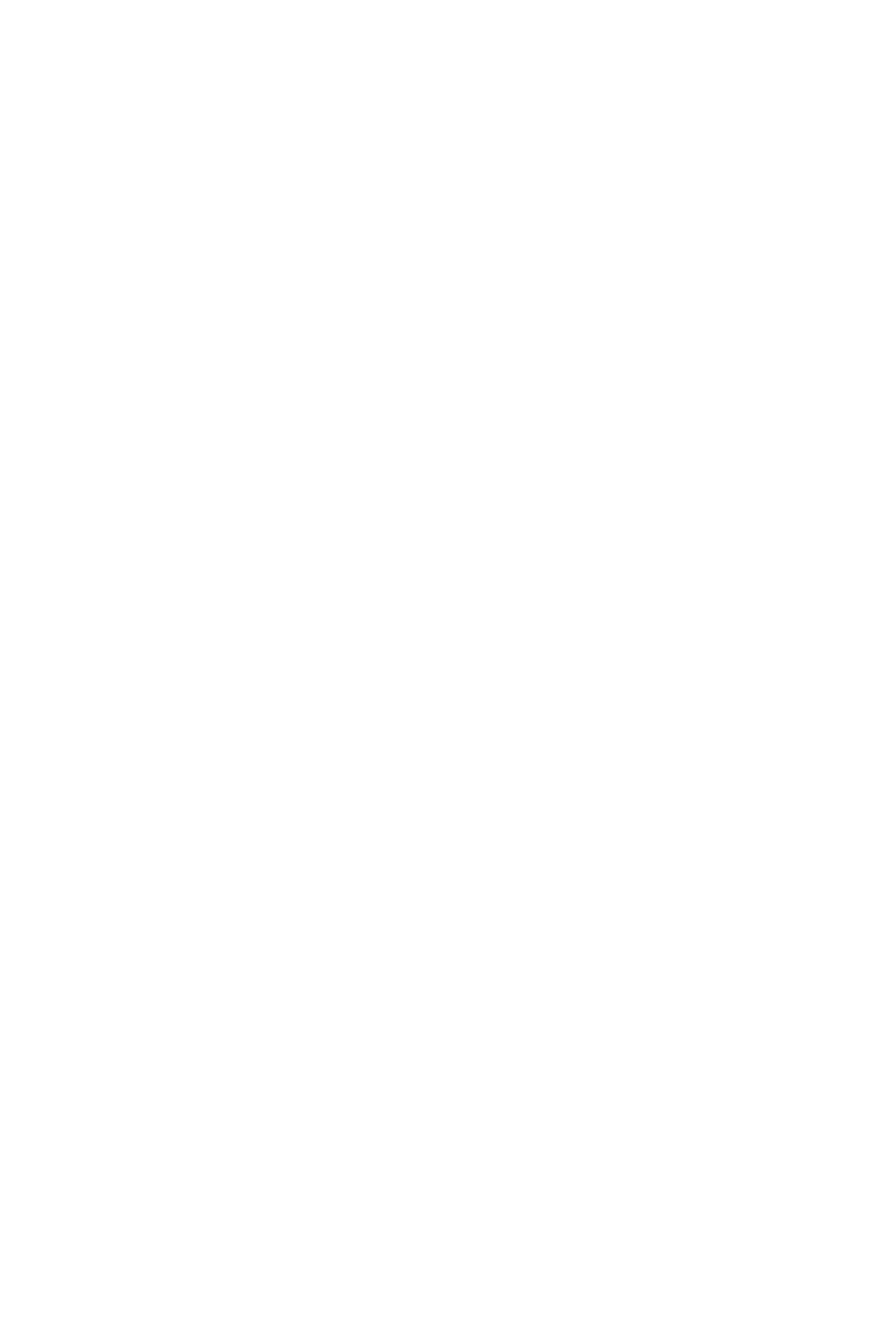
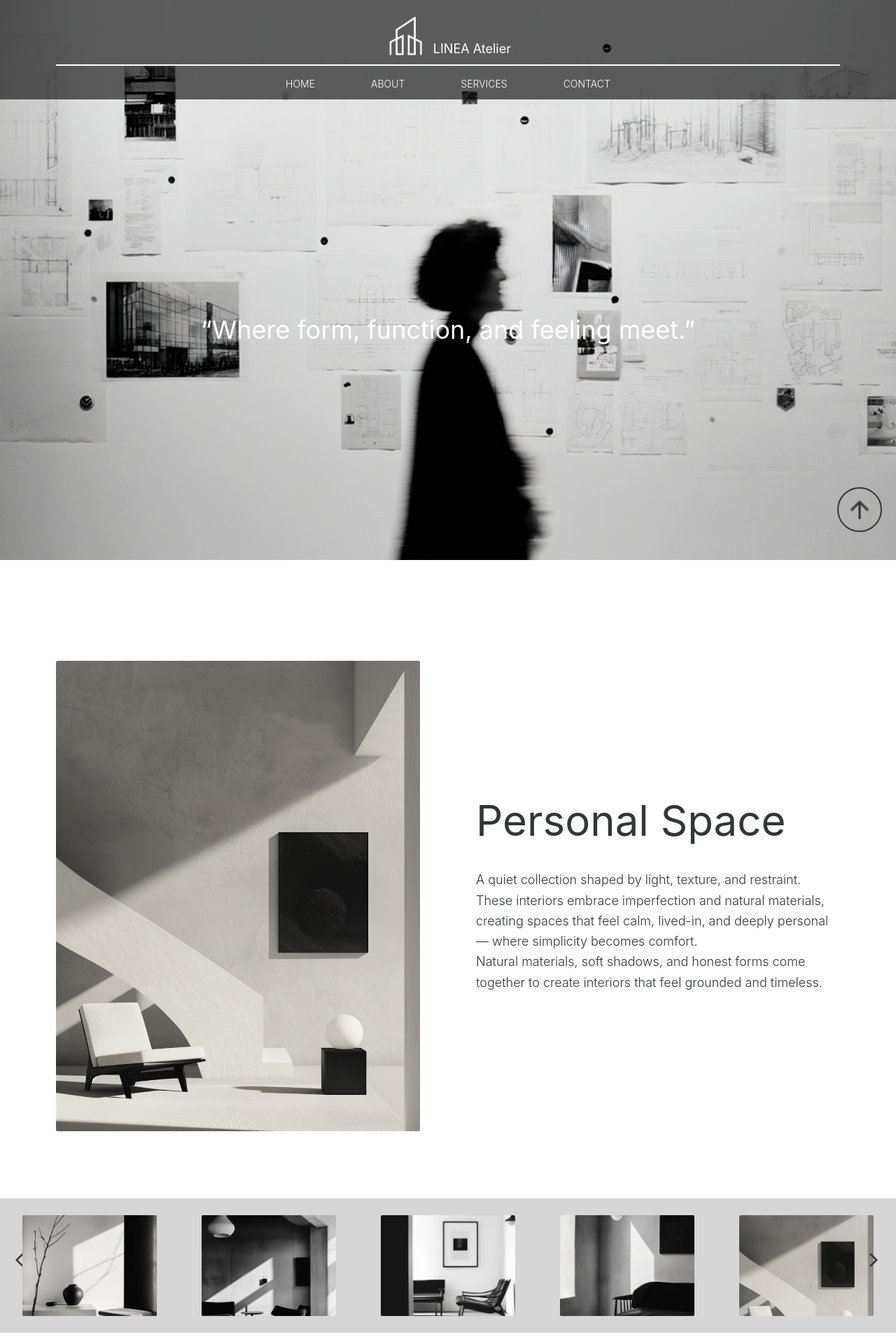
Before and after one commit to V-le319/Architecture-Web, a React (Create React App) app: page /Architecture-Web/services in a window 1280 px wide. Shown: the top 1920 px of the page at 70% size. Before the commit the page ends 800 px from the top, so only its background shows below. Built offline with nearby package versions, Linux system fonts and the light colour scheme.

Commit message:
Fix image paths for local and GitHub Pages deployment

```diff
--- a/src/App.js
+++ b/src/App.js
@@ -1,5 +1,5 @@
 import { useState, useEffect } from "react";
-import { BrowserRouter, Switch, Route, Link } from "react-router-dom";
+import { Switch, Route, Link } from "react-router-dom";
 import Services from "./services";
 import { useLocation } from "react-router-dom";
 import ScrollToTopButton from "./ScrollToTopButton";
@@ -24,12 +24,12 @@ function App() {
   }, [location]);
 
   return (
-    <BrowserRouter>
+
     <Switch>
       <Route exact path="/">
     <div id="home">
       <div style= {{
-              backgroundImage: "url('/img/Modern Architecture in Black and White.png')",
+              backgroundImage: `url(${process.env.PUBLIC_URL}/img/Modern%20Architecture%20in%20Black%20and%20White.png)`,
               backgroundSize: "cover",
               backgroundPosition: "center",
       }}
@@ -39,7 +39,7 @@ function App() {
           <div className="w-full flex md:justify-center justify-between py-1 pt-4 md:pt-6">
             <div className="flex items-end">
             <img
-                src="/img/transparent-Photoroom.png"
+                src={process.env.PUBLIC_URL + "/img/transparent-Photoroom.png"}
                 className="h-10 md:h-16"
                 alt="logo"
             />
@@ -90,19 +90,19 @@ function App() {
           <div className="w-80 md:w-1/2 flex flex-row gap-4 justify-center items-center pb-4">
                 <div className="md:w-full flex flex-col gap-4 justify-center items-center">
                   <p className="text-center text-xs">Human-centered</p>
-                  <img src="/img/small-black-dot-png-2.png"
+                  <img src={process.env.PUBLIC_URL + "/img/small-black-dot-png-2.png"}
                         className="h-5 opacity-80"
                         alt="interior"/>
                 </div>
                 <div className="md:w-full flex flex-col gap-4 justify-center items-center">
                   <p className="text-center text-xs">Sustainable materials</p>
-                  <img src="/img/small-black-dot-png-2.png"
+                  <img src={process.env.PUBLIC_URL + "/img/small-black-dot-png-2.png"}
                         className="h-5 opacity-80"
                         alt="interior"/>
                 </div>
                 <div className="md:w-full flex flex-col gap-4 justify-center items-center">
                   <p className="text-center text-xs">Full project management</p>
-                  <img src="/img/small-black-dot-png-2.png"
+                  <img src={process.env.PUBLIC_URL + "/img/small-black-dot-png-2.png"}
                         className="h-5 opacity-80"
                         alt="interior"/>
                 </div>
@@ -110,15 +110,15 @@ function App() {
 
           <div className="w-3/4 flex flex-col gap-10 justify-center items-center md:grid md:grid-cols-2 md:gap-20 p-10">
             <div className="relative h-32 w-52 md:h-52 md:w-80 md:ml-24 mb-10 -ml-28">
-              <img src="/img/Minimalist Interior with Monochromatic Tones.png"
+              <img src={process.env.PUBLIC_URL + "/img/Minimalist Interior with Monochromatic Tones.png"}
                    className="absolute shadow-lg rounded-lg top-10 left-0 w-full h-full object-cover transform transition-transform duration-300 hover:scale-125"
                    alt="interior"
                    />
-              <img src="/img/Architectural Silhouette.png"
+              <img src={process.env.PUBLIC_URL + "/img/Architectural Silhouette.png"}
                    className="absolute shadow-lg rounded-lg top-0 left-14 w-full h-full object-cover transform transition-transform duration-300 hover:scale-125"
                     alt="interior"
               />
-              <img src="/img/Architectural Display Photo.png"
+              <img src={process.env.PUBLIC_URL + "/img/Architectural Display Photo.png"}
                    className="absolute shadow-lg rounded-lg top-20 left-28 w-full h-full object-cover transform transition-transform duration-300 hover:scale-125"
                     alt="interior"
               />
@@ -143,7 +143,7 @@ We believe great design is collaborative. Through clear communication, transpare
 
         <div className="w-full h-full grid grid-cols-2 md:justify-center gap-4 md:gap-8 text-text">
           <Link to="/services#personal"><div className="flex flex-col h-full items-center justify-center">
-              <img src="/img/Minimalist Interior with Light and Shadow.png"
+              <img src={process.env.PUBLIC_URL + "/img/Minimalist Interior with Light and Shadow.png"}
                    className="h-full w-full mb-2 md:mb-4 rounded-lg shadow-md transform duration-300 hover:scale-105"
                    alt="interior"/>
             <div className="">
@@ -154,7 +154,7 @@ We believe great design is collaborative. Through clear communication, transpare
           </Link>
 
           <Link to="/services#commercial"><div className="flex flex-col h-full items-start justify-start">
-              <img src="/img/Minimalist Interior with Geometric Light.png"
+              <img src={process.env.PUBLIC_URL + "/img/Minimalist Interior with Geometric Light.png"}
                   className="h-full w-full mb-2 md:mb-4 rounded-lg shadow-md transform duration-300 hover:scale-105"
                   alt="interior"
                 />
@@ -196,7 +196,7 @@ We believe great design is collaborative. Through clear communication, transpare
       <footer className="h-full w-full md:h-80 bg-black bg-opacity-95 flex flex-col justify-center items-start p-10 md:pl-40 md:flex-row md:justify-between md:items-center md:gap-14 md:p-20">
         <div className="flex flex-col gap-1">
             <div className="flex flex-row justify-start items-center gap-1">
-              <img src="/img/transparent-Photoroom.png"
+              <img src={process.env.PUBLIC_URL + "/img/transparent-Photoroom.png"}
                     alt="logo"
                     className="h-10 md:h-14"
                   />
@@ -255,7 +255,7 @@ Not a real product or business.
     </Route>
 
       </Switch>
-    </BrowserRouter>
+
   );
 }
 
--- a/src/ScrollToTopButton.js
+++ b/src/ScrollToTopButton.js
@@ -52,7 +52,7 @@ export default function ScrollToTopButton() {
             active:shadow-inner
           "
         >
-          <img src="/img/up-btn.png" alt="Scroll to top" className="w-6 md:w-10 h-6 md:h-10" />
+          <img src={process.env.PUBLIC_URL + "/img/up-btn.png"} alt="Scroll to top" className="w-6 md:w-10 h-6 md:h-10" />
         </button>
       )}
     </>
--- a/src/index.js
+++ b/src/index.js
@@ -6,7 +6,7 @@ import App from './App';
 import reportWebVitals from './reportWebVitals';
 
 ReactDOM.render(
-  <BrowserRouter>
+  <BrowserRouter basename="/Architecture-Web">
     <React.StrictMode>
       <App />
     </React.StrictMode>
--- a/src/services.js
+++ b/src/services.js
@@ -43,23 +43,23 @@ export default function Services() {
   const location = useLocation();
 
   const personalImages = [
-  "/img/Minimalist Interior with Light and Shadow.png",
-  "/img/Minimalist Interior with Modern Furniture.png",
-  "/img/Minimalist Interior with Abstract Art.png",
-  "/img/Minimalist Interior with Monochromatic Tones.png",
-  "/img/Minimalist Interior with Geometric Light.png",
-  "/img/Elegant Interior Decor with Art Focal Point.png",
-  "/img/Serene Modern Interior.png",
+  `${process.env.PUBLIC_URL}/img/Minimalist-Interior-with-Light-and-Shadow.png`,
+  `${process.env.PUBLIC_URL}/img/Minimalist Interior with Modern Furniture.png`,
+  `${process.env.PUBLIC_URL}/img/Minimalist Interior with Abstract Art.png`,
+  `${process.env.PUBLIC_URL}/img/Minimalist Interior with Monochromatic Tones.png`,
+  `${process.env.PUBLIC_URL}/img/Minimalist Interior with Geometric Light.png`,
+  `${process.env.PUBLIC_URL}/img/Elegant Interior Decor with Art Focal Point.png`,
+  `${process.env.PUBLIC_URL}/img/Serene Modern Interior.png`,
 ];
 
 const commercialImages = [
-  "/img/Modern Architectural Structure with Geometric Design.png",
-  "/img/Modern Architectural Interior.png",
-  "/img/Modern Minimalist Dining Area.png",
-  "/img/Modern Architectural Structure.png",
-  "/img/Modern Architectural Interior with Natural Motifs.png",
-  "/img/Sunlit Arcadia_ A Modern Symphony in Concrete and Light.png",
-  "/img/Serene Minimalism_ Concrete Interior with Nature View.png"
+  `${process.env.PUBLIC_URL}/img/Modern Architectural Structure with Geometric Design.png`,
+  `${process.env.PUBLIC_URL}/img/Modern Architectural Interior.png`,
+  `${process.env.PUBLIC_URL}/img/Modern Minimalist Dining Area.png`,
+  `${process.env.PUBLIC_URL}/img/Modern Architectural Structure.png`,
+  `${process.env.PUBLIC_URL}/img/Modern Architectural Interior with Natural Motifs.png`,
+  `${process.env.PUBLIC_URL}/img/Sunlit Arcadia_ A Modern Symphony in Concrete and Light.png`,
+  `${process.env.PUBLIC_URL}/img/Serene Minimalism_ Concrete Interior with Nature View.png`
 ];
 const personalSlider = useImageSlider(personalImages);
 const commercialSlider = useImageSlider(commercialImages);
@@ -205,7 +205,7 @@ const commercialSlider = useImageSlider(commercialImages);
    return (
    <div className="main">
     <div
-          style={{ backgroundImage: "url('/img/Architectural Display Photo.png')",
+          style={{ backgroundImage: `url(${process.env.PUBLIC_URL}/img/Architectural%20Display%20Photo.png)`,
                    backgroundSize: "cover",
                     backgroundPosition: "center",
                 }}
@@ -213,7 +213,7 @@ const commercialSlider = useImageSlider(commercialImages);
 
       <header className="md:h-1/5 bg-black bg-opacity-60 w-full md:pb-3 px-8 md:px-20"> <div className="w-full flex md:justify-center justify-between py-1 pt-4 md:pt-6">
         <Link to="/"><div className="flex items-end">
-          <img src="/img/transparent-Photoroom.png"
+          <img src={process.env.PUBLIC_URL + "/img/transparent-Photoroom.png"}
                 alt="logo"
                 className="h-10 md:h-16" />
           <p className="text-white pl-2 md:pb-1 md:text-lg">LINEA Atelier</p>
@@ -250,7 +250,7 @@ const commercialSlider = useImageSlider(commercialImages);
             <div id="services" className="services-content min-h-screen max-w-screen flex flex-col md:py-10 my-10 ">
               <div className="h-full">
               <div id="personal" className="personal md:h-screen p-10 md:px-20 py-16 md:flex-row gap-10 md:gap-20 flex flex-col">
-                <img src="/img/Minimalist Interior with Geometric Light.png"
+                <img src={process.env.PUBLIC_URL + "/img/Minimalist Interior with Geometric Light.png"}
                       alt="interior"
                       className="w-1/2 h-72 md:h-full rounded-sm"/>
                   <div className="md:w-1/2 flex flex-col justify-center items-start gap-4 md:gap-10">
@@ -266,11 +266,11 @@ Natural materials, soft shadows, and honest forms come together to create interi
                     <div className="w-12 flex-none pl-4 flex items-center justify-center">
                   <button className="previous relative group w-10 h-10 justify-center"
                           onClick={personalSlider.prev}>
-                    <img src="/img/back-black.png"
+                    <img src={process.env.PUBLIC_URL + "/img/back-black.png"}
                           alt="interior"
                           className="absolute w-6 h-6 inset-0 transition-opacity duration-300 group-hover:opacity-0"
                         />
-                    <img src="/img/back=white.png"
+                    <img src={process.env.PUBLIC_URL + "/img/back=white.png"}
                           alt="interior"
                         className="absolute inset-0 transition-opacity duration-300 opacity-0 group-hover:opacity-100"
                           />
@@ -288,6 +288,7 @@ Natural materials, soft shadows, and honest forms come together to create interi
                                     <img
                                       key={i}
                                       src={src}
+                                      alt="interior"
                                       className="w-28 md:w-48 flex-none object-cover rounded-sm cursor-pointer transform hover:scale-150 duration-300"
                                       onClick={() => setActiveImage(src)} // ✅ KEEP
                                       />
@@ -300,11 +301,11 @@ Natural materials, soft shadows, and honest forms come together to create interi
                     <div className="w-12 flex-none flex items-center justify-center">
                   <button className="next relative group w-10 h-10 flex items-center justify-center"
                           onClick={personalSlider.next}>
-                    <img src="/img/next black.png"
+                    <img src={process.env.PUBLIC_URL + "/img/next black.png"}
                           alt="interior"
                           className="absolute w-6 h-6 inset-0 transition-opacity duration-300 group-hover:opacity-0"
                         />
-                    <img src="/img/next-white.png"
+                    <img src={process.env.PUBLIC_URL + "/img/next-white.png"}
                           alt="interior"
                         className="absolute inset-0 transition-opacity duration-300 opacity-0 group-hover:opacity-100"
                           />
@@ -315,7 +316,7 @@ Natural materials, soft shadows, and honest forms come together to create interi
 
               <div className="h-full">
               <div id="commercial" className="commercial md:h-screen p-10 md:px-20 py-16 md:flex-row-reverse gap-10 md:gap-20 flex flex-col">
-                <img src="/img/Architectural Silhouette.png"
+                <img src={process.env.PUBLIC_URL + "/img/Architectural Silhouette.png"}
                       alt="interior"
                       className="w-1/2 h-72 md:h-full rounded-sm self-end md:self-auto"/>
                   <div className="md:w-1/2 flex flex-col justify-center items-start gap-4 md:gap-10">
@@ -328,11 +329,11 @@ Natural materials, soft shadows, and honest forms come together to create interi
                   <div className="w-full h-full pl-4 flex items-center justify-center">
                   <button className="previous relative group w-10 h-10 flex items-center justify-center"
                           onClick={commercialSlider.prev}>
-                    <img src="/img/back-black.png"
+                    <img src={process.env.PUBLIC_URL + "/img/back-black.png"}
                           alt="interior"
                           className="absolute w-6 h-6 inset-0 transition-opacity duration-300 group-hover:opacity-0"
                         />
-                    <img src="/img/back=white.png"
+                    <img src={process.env.PUBLIC_URL + "/img/back=white.png"}
                           alt="interior"
                         className="absolute inset-0 transition-opacity duration-300 opacity-0 group-hover:opacity-100"
                           />
@@ -363,11 +364,11 @@ Natural materials, soft shadows, and honest forms come together to create interi
                     <div className="w-full h-full flex items-center justify-center">
                   <button className="previous relative group w-10 h-10 flex items-center justify-center"
                           onClick={commercialSlider.next}>
-                    <img src="/img/next black.png"
+                    <img src={process.env.PUBLIC_URL + "/img/next black.png"}
                           alt="interior"
                           className="absolute w-6 h-6 inset-0 transition-opacity duration-300 group-hover:opacity-0"
                         />
-                    <img src="/img/next-white.png"
+                    <img src={process.env.PUBLIC_URL + "/img/next-white.png"}
                           alt="interior"
                         className="absolute inset-0 transition-opacity duration-300 opacity-0 group-hover:opacity-100"
                           />
@@ -542,7 +543,7 @@ Natural materials, soft shadows, and honest forms come together to create interi
                 <footer className="h-full w-full md:h-80 bg-black bg-opacity-95 flex flex-col justify-center items-start p-10 md:pl-40 md:flex-row md:justify-between md:items-center md:gap-14 md:p-20">
                     <div className="flex flex-col gap-1">
                     <div className="flex flex-row justify-start items-center gap-1">
-                    <img src="/img/transparent-Photoroom.png"
+                    <img src={process.env.PUBLIC_URL + "/img/transparent-Photoroom.png"}
                     alt="logo"
                     className="h-10 md:h-14"
                   />
```
Also changed, not shown: package.json (+7 -1 lines), public/img/Minimalist-Interior-with-Light-and-Shadow.png (renamed from public/img/Minimalist Interior with Light and Shadow.png), 1 other file (tests, documents, lock files or other folders).
